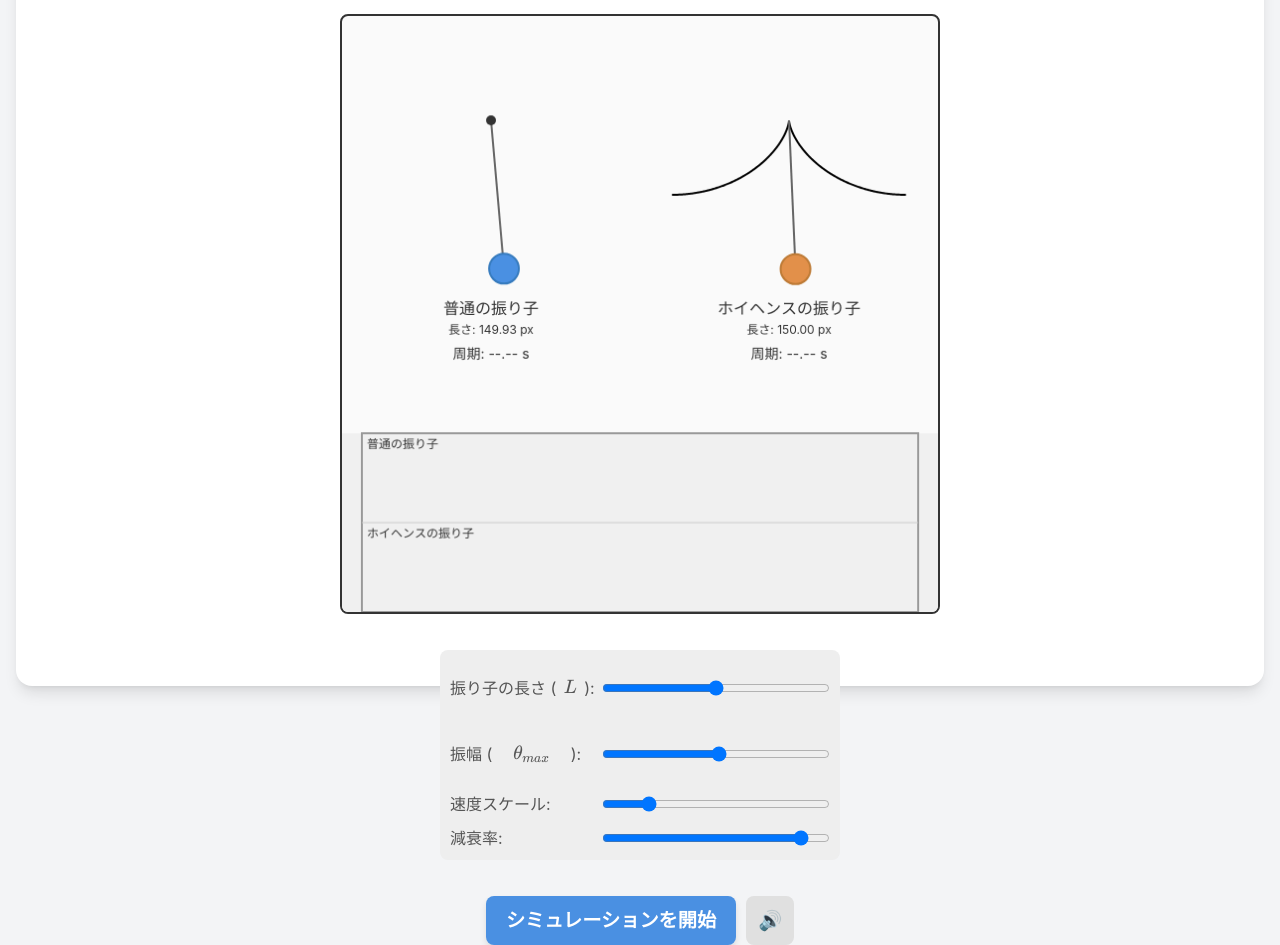
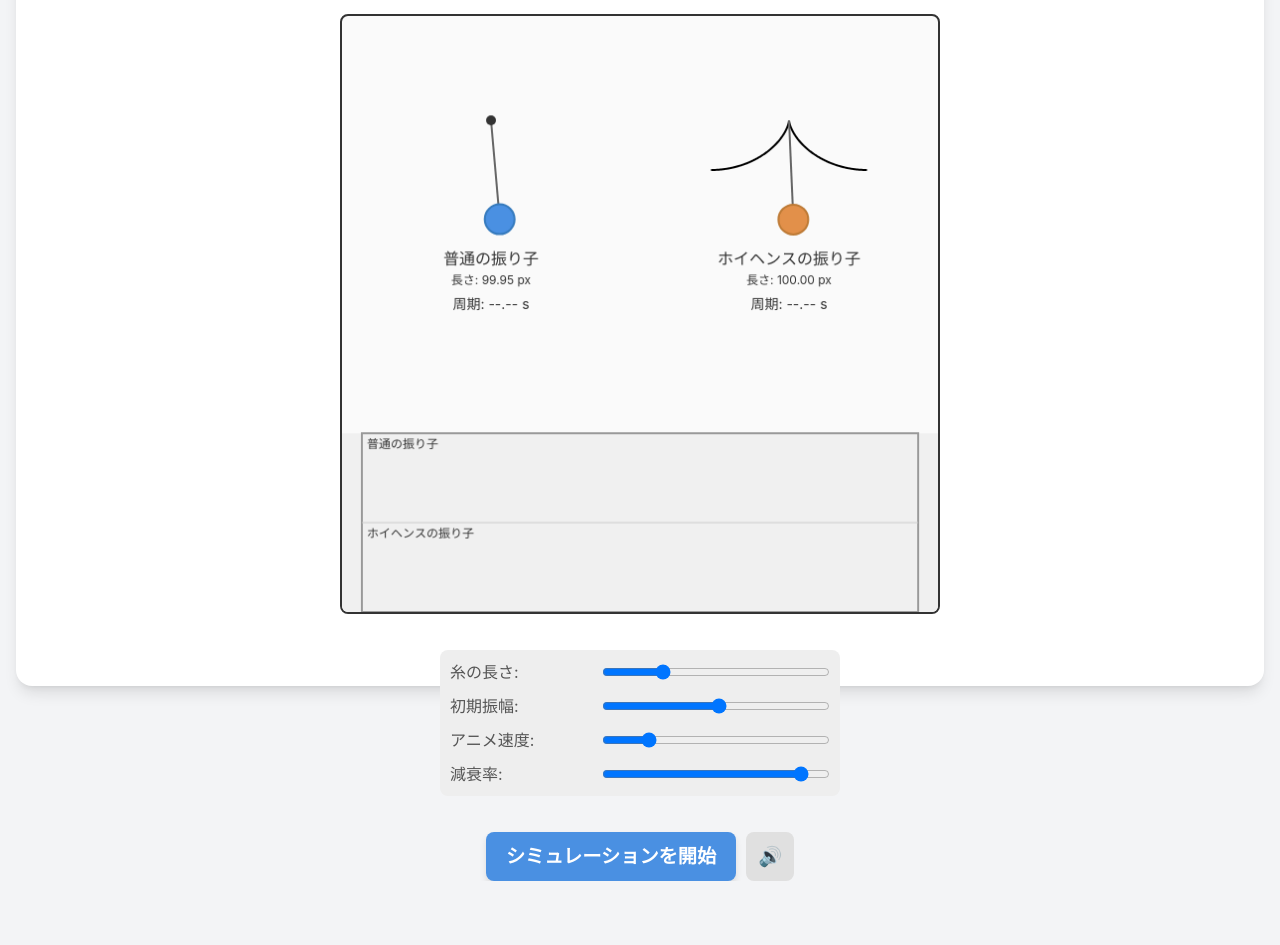
Before and after one commit to sorano-akari/pendulum-vs-huygens, a plain HTML site: page index.html in a window 1280 px wide. Shown: the part 98-1043 px from the top of the page. After the commit the page ends 979 px from the top, so only its background shows below. Drawn offline with nearby package versions, Linux system fonts and the light colour scheme.

Commit message:
update UI

```diff
--- a/index.html
+++ b/index.html
@@ -5,9 +5,6 @@
     <meta name="viewport" content="width=device-width, initial-scale=1.0">
     <title>振り子のシミュレーション</title>
     <script src="https://cdn.tailwindcss.com"></script>
-    <link rel="stylesheet" href="https://cdn.jsdelivr.net/npm/katex@0.16.9/dist/katex.min.css" xintegrity="sha384-nK8t4Bv3xY2B/p1+sJb0F4L4w1qE/q/3F5z5j9k0R7+5V+F6/D0" crossorigin="anonymous">
-    <script src="https://cdn.jsdelivr.net/npm/katex@0.16.9/dist/katex.min.js" xintegrity="sha384-SjF0O+V8Q2I/d+mJ8X8y4X4b4g7P5u8r4+8V+4b8/q/Y+3" crossorigin="anonymous"></script>
-    <script src="https://cdn.jsdelivr.net/npm/katex@0.16.9/dist/contrib/auto-render.min.js" xintegrity="sha384-+FvJ95xQ2Ff22sW7W0o8+uJ752j9B7P5Q5h8/j+3/Y+3" crossorigin="anonymous"></script>
     <style>
         body {
             display: flex;
@@ -150,15 +147,15 @@
 
         <div class="controls mt-4" id="controlsContainer">
             <label>
-                振り子の長さ ($$L$$):
-                <input type="range" id="lengthSlider" min="50" max="250" value="150">
+                糸の長さ:
+                <input type="range" id="lengthSlider" min="50" max="250" value="100">
             </label>
             <label>
-                振幅 ($$\theta_{max}$$):
+                初期振幅:
                 <input type="range" id="amplitudeSlider" min="-180" max="180" value="5">
             </label>
             <label>
-                速度スケール:
+                アニメ速度:
                 <input type="range" id="speedSlider" min="0.1" max="5.0" step="0.1" value="1.0">
             </label>
             <label>
@@ -629,12 +626,6 @@
             handleSliderChange();
 
             draw();
-            renderMathInElement(document.body, {
-                delimiters: [
-                    {left: "$$", right: "$$", display: true},
-                    {left: "$", right: "$", display: false}
-                ]
-            });
         };
     </script>
 </body>
```
